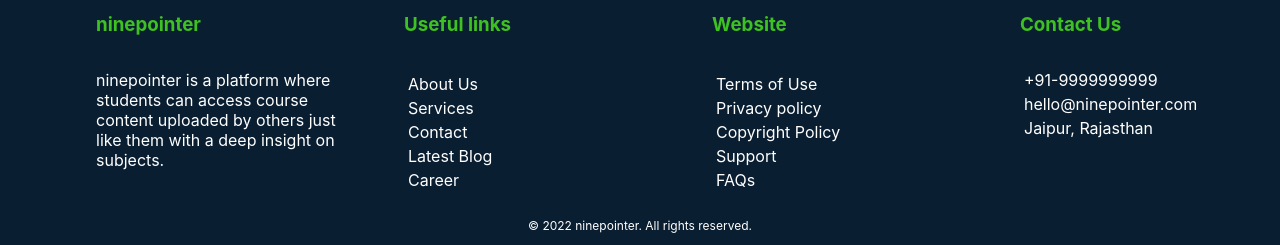
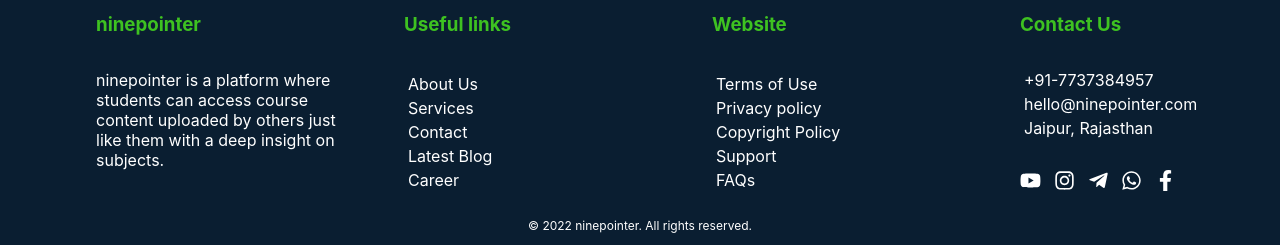
Before and after one commit to anshumansharma000/ninepointer, a Next.js app in the folder ninepointer/: page /content in a window 1280 px wide. Shown: the part 290-535 px from the top of the page. Built offline with nearby package versions, Linux system fonts and the light colour scheme.

Commit message:
Added social links, changed scroll navbar and button color

```diff
--- a/ninepointer/components/Footer.js
+++ b/ninepointer/components/Footer.js
@@ -72,6 +72,13 @@
 
 import footerStyles from '../styles/Footer.module.css';
 import Link from 'next/link';
+import {
+  FaWhatsapp,
+  FaInstagram,
+  FaTelegramPlane,
+  FaYoutube,
+  FaFacebookF,
+} from 'react-icons/fa';
 
 const Footer = () => {
   return (
@@ -129,10 +136,47 @@
           <h3>Contact Us</h3>
           <div>
             <ul>
-              <li>+91-9999999999</li>
+              <li>+91-7737384957</li>
               <li>hello@ninepointer.com</li>
               <li>Jaipur, Rajasthan</li>
             </ul>
+            <div className={footerStyles.socialLinks}>
+              <a
+                href='https://www.youtube.com/channel/UCgslF4zuDhDyttD9P3ZOHbg/featured'
+                target='_blank'
+                rel='noopener noreferrer'
+              >
+                <FaYoutube size={21} />
+              </a>
+              <a
+                href='https://instagram.com/nine_pointer'
+                target='_blank'
+                rel='noopener noreferrer'
+              >
+                <FaInstagram size={21} />
+              </a>
+              <a
+                href='https://t.me/nine_pointer'
+                target='_blank'
+                rel='noopener noreferrer'
+              >
+                <FaTelegramPlane size={21} />
+              </a>
+              <a
+                href='https://api.whatsapp.com/send?phone=917737384957'
+                target='_blank'
+                rel='noopener noreferrer'
+              >
+                <FaWhatsapp size={21} />
+              </a>
+              <a
+                href='https://www.facebook.com/ninepointer-116326074391387'
+                target='_blank'
+                rel='noopener noreferrer'
+              >
+                <FaFacebookF size={21} />
+              </a>
+            </div>
           </div>
         </div>
       </div>
--- a/ninepointer/components/HeroBanner.js
+++ b/ninepointer/components/HeroBanner.js
@@ -7,7 +7,7 @@
       <div className={styles.heroText}>
         <h2>
           Get better grades with{' '}
-          <span style={{ color: 'green' }}>ninepointer.</span>
+          <span style={{ color: '#3EC221' }}>ninepointer.</span>
         </h2>
         <p>
           <strong>
@@ -25,7 +25,7 @@
               Explore our content
             </a>
           </button>
-          <button style={{ color: 'grey', backgroundColor: 'white' }}>
+          <button style={{ color: '#3EC221', backgroundColor: 'white' }}>
             <a
               href='https://linktr.ee/ninepointer'
               target='_blank'
--- a/ninepointer/styles/Footer.module.css
+++ b/ninepointer/styles/Footer.module.css
@@ -138,6 +138,12 @@
     /* margin-left: 60px; */
 }
 
+.container .top .contact .socialLinks{
+    margin-top: 2rem;
+    display: flex;
+    gap: 0.8rem;
+}
+
 .container .top .logo{
     display: flex;
     flex-direction: column;
@@ -187,6 +193,12 @@
         display: none;
     }
 
+    .container .top .contact .socialLinks{
+        margin-top: 1rem;
+        display: flex;
+        gap: 0.6rem;
+    }
+
     .container .top .links{
         padding-left: 2rem;
     }
--- a/ninepointer/styles/HeroBanner.module.scss
+++ b/ninepointer/styles/HeroBanner.module.scss
@@ -34,7 +34,7 @@
         }
         button{
             color: white;
-            background-color: green;
+            background-color: #3EC221;
             border: none;
             padding: 1rem;
             border-radius: 1rem;
--- a/ninepointer/styles/Navbar.module.css
+++ b/ninepointer/styles/Navbar.module.css
@@ -20,8 +20,8 @@
 }
 
 .active{
-    background-color: #0F172A;
-    color: white;
+    background-color: #FAFAFA;
+    /* color: white; */
 }
 
 .nav .actionIcons{
```
